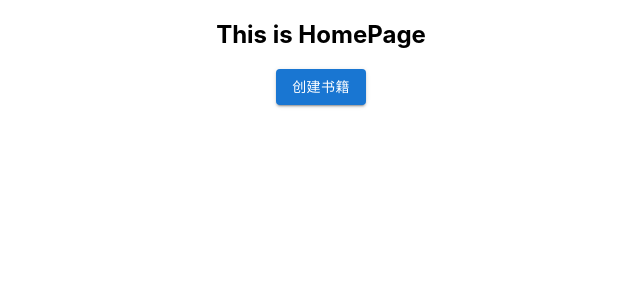
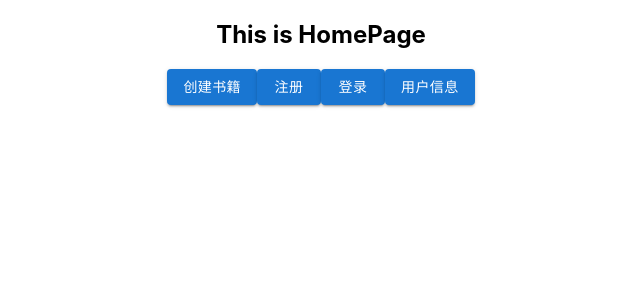
Before and after one commit to OkenBarrel/TestbookGenius, a React (Create React App) app in the folder textbook_genius/frontend/reactapp/: page / in a window 1280 px wide. Shown: the top 300 px of the page, without its empty margins (319-959 px from the left). Built offline with nearby package versions, Linux system fonts and the light colour scheme.

Commit message:
feat: Homepage with router but not actual element

```diff
--- a/textbook_genius/frontend/reactapp/src/components/HomePage.js
+++ b/textbook_genius/frontend/reactapp/src/components/HomePage.js
@@ -16,6 +16,9 @@ function HomePage(props) {
         <div>
           <h2>This is HomePage</h2>
           <Button variant='contained' to="/create" component={Link}>创建书籍</Button>
+          <Button variant='contained' to="/register" component={Link}>注册</Button>
+          <Button variant='contained' to="/login" component={Link}>登录</Button>
+          <Button variant='contained' to="/user/:userId" component={Link}>用户信息</Button>
         </div>
       );
     }
@@ -26,6 +29,10 @@ function HomePage(props) {
           <Route path="/" element={renderHomePage()} />
           <Route path="/create" element={<CreateBookPage/>} />
           <Route path="/book/:isbn" element={<Book/>} />
+          <Route path="/register" />
+          <Route path="/login"/>
+          <Route path="/user/:userId"/>
+          {/* <Route path=/> */}
         </Routes>
       </Router>
     );
```
Also changed, not shown: 1 other file (tests, documents, lock files or other folders).
